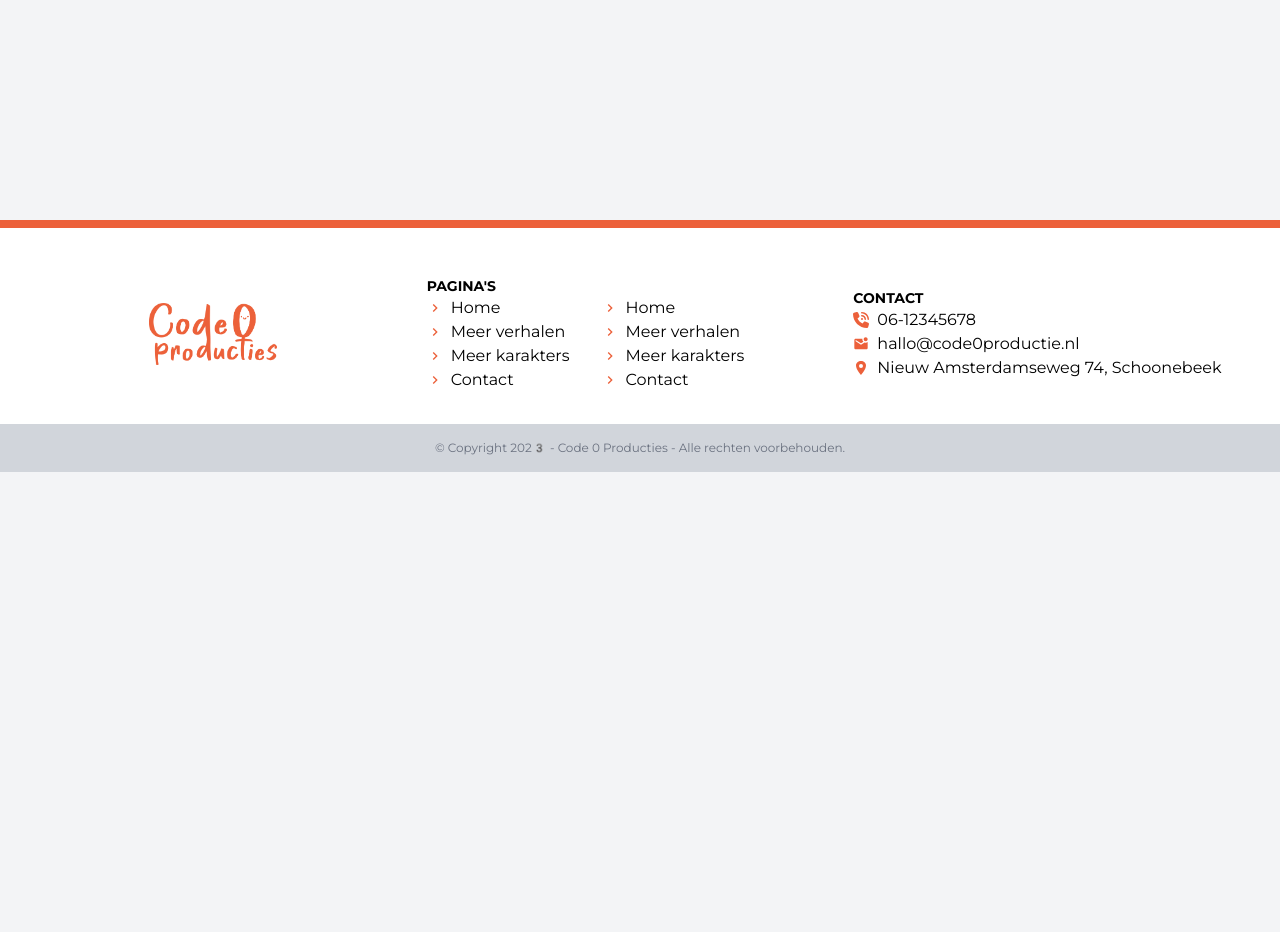
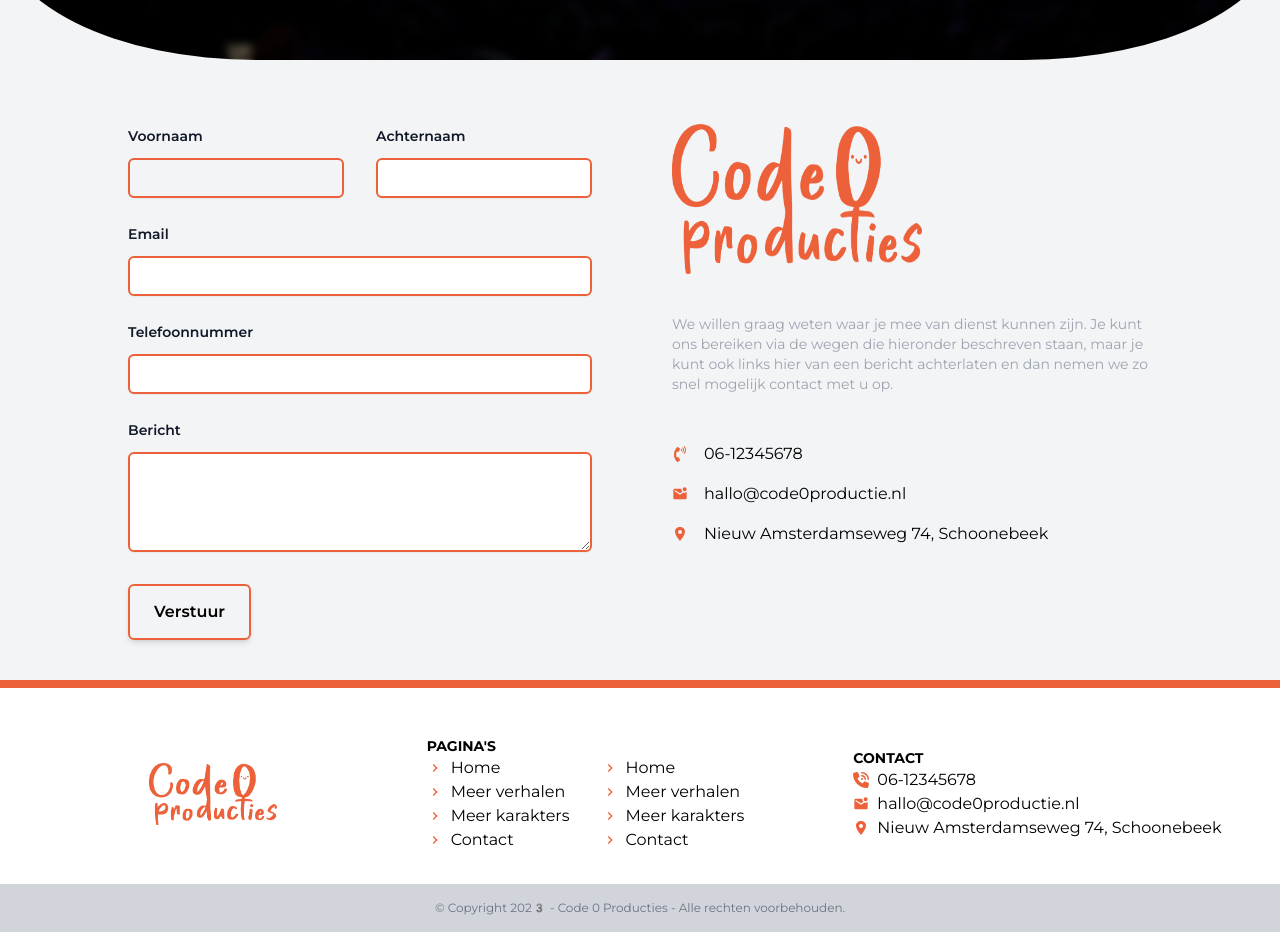
Before and after one commit to CodebyJaron/deep-dive-bit-6, a Next.js app: page /contact in a window 1280 px wide. Before the commit this address had no page. Shown: the part 660-1592 px from the top of the page. Before the commit the page ends 1132 px from the top, so only its background shows below. Built offline with nearby package versions, Linux system fonts and the light colour scheme.

Commit message:
contact done and some other changes

```diff
--- /dev/null
+++ b/src/app/contact/page.tsx
@@ -0,0 +1,27 @@
+'use client';
+
+import Carousel from '@/components/Carousel';
+import ContactForm from '@/components/sections/ContactForm';
+import ContactInfo from '@/components/sections/ContactInfo';
+
+export default function ContactPage() {
+    return (
+        <div className='min-h-full mb-10'>
+            <div className='grid justify-center'>
+                <Carousel headerText='Contact' headerSubtext='Kom in contact met ons' />
+            </div>
+
+            <div className='mt-16 lg:px-24 sm:px-12 px-6 space-y-8'>
+                <div className='grid lg:grid-cols-2 sm:grid-cols-1 gap-8'>
+                    <div>
+                        <ContactForm />
+                    </div>
+
+                    <div>
+                        <ContactInfo />
+                    </div>
+                </div>
+            </div>
+        </div>
+    );
+}
--- a/src/app/meer-verhalen/page.tsx
+++ b/src/app/meer-verhalen/page.tsx
@@ -17,13 +17,17 @@ interface Story {
 
 const stories: Story[] = [
     {
-        name: '<NAME>',
-        slogan: 'Schatkist',
+        name: 'Kapitein Kromspijker & Sophie',
+        slogan: 'Het geheim van de schatkist',
 
-        aboutHeader: 'Schatkist',
-        aboutDescription: 'Schatkist is een theaterstuk gemaakt door <NAME> en <NAME>. Het theaterst',
+        aboutHeader: 'Hoe een gewoon meisje een stoere stuurvrouw werd...',
+        aboutDescription: `
+        Als Sophie op zolder een beetje aan het rondneuzen is, komt ze een oud boek tegen. Dat is interessant! Eens kijken wat erin staat! Ze gaat op de oude kist zitten en begint te lezen. Er staat van alles geschreven in een rare taal.
+        Maar dan komt het verhaal uit het boek tot leven. Samen met Kapitein Kromspijker gaan “stuurvrouwe” Sophie op zoek naar de schat der zeeën. Zal het hun lukken om de schat af te pakken van de stinkende Kapitein Spuuglelijk in een gevaarlijk gevecht met de piraten?
+        Deze voorstelling is voor kinderen vanaf ongeveer 4 jaar.
+        `,
 
-        aboutImage: '/images/schatkist.jpg',
+        aboutImage: '/images/schatkist/schatkist.jpg',
         images: [],
     },
 ];
@@ -44,7 +48,7 @@ export default function MeerVerhalen() {
     return (
         <div className='min-h-full'>
             <div className='grid justify-center'>
-                <Carousel headerText='Kapitein Kromspijker & Sophie' headerSubtext='Het geheim van de schatkist' />
+                <Carousel headerText={story.name} headerSubtext={story.slogan} />
             </div>
 
             <div className='mt-16 lg:px-24 sm:px-12 px-6 space-y-8'>
--- /dev/null
+++ b/src/components/sections/ContactForm.tsx
@@ -0,0 +1,93 @@
+import PrimaryButton from '../common/PrimaryButton';
+
+const ContactForm = () => {
+    return (
+        <form action='#' method='POST' className='px-6 lg:px-8'>
+            <div className='mx-auto max-w-xl lg:mr-0 lg:max-w-lg'>
+                <div className='grid grid-cols-1 gap-x-8 gap-y-6 sm:grid-cols-2'>
+                    <div>
+                        <label htmlFor='first-name' className='block text-sm font-semibold leading-6 text-gray-900'>
+                            Voornaam
+                        </label>
+                        <div className='mt-2.5'>
+                            <input
+                                type='text'
+                                name='first-name'
+                                id='first-name'
+                                autoComplete='given-name'
+                                className='block w-full bg-gray-100 rounded-md px-3.5 py-2 text-gray-900 shadow-sm border-2 border-primary focus:border-[3px] sm:text-sm'
+                                style={{ outline: 'none' }}
+                            />
+                        </div>
+                    </div>
+                    <div>
+                        <label htmlFor='last-name' className='block text-sm font-semibold leading-6 text-gray-900'>
+                            Achternaam
+                        </label>
+                        <div className='mt-2.5'>
+                            <input
+                                type='text'
+                                name='last-name'
+                                id='last-name'
+                                autoComplete='family-name'
+                                className='block w-full rounded-md px-3.5 py-2 text-gray-900 shadow-sm border-2 border-primary focus:border-[3px] sm:text-sm'
+                                style={{ outline: 'none' }}
+                            />
+                        </div>
+                    </div>
+                    <div className='sm:col-span-2'>
+                        <label htmlFor='email' className='block text-sm font-semibold leading-6 text-gray-900'>
+                            Email
+                        </label>
+                        <div className='mt-2.5'>
+                            <input
+                                type='email'
+                                name='email'
+                                id='email'
+                                autoComplete='email'
+                                className='block w-full rounded-md px-3.5 py-2 text-gray-900 shadow-sm border-2 border-primary focus:border-[3px] sm:text-sm'
+                                style={{ outline: 'none' }}
+                            />
+                        </div>
+                    </div>
+                    <div className='sm:col-span-2'>
+                        <label htmlFor='phone-number' className='block text-sm font-semibold leading-6 text-gray-900'>
+                            Telefoonnummer
+                        </label>
+                        <div className='mt-2.5'>
+                            <input
+                                type='tel'
+                                name='phone-number'
+                                id='phone-number'
+                                autoComplete='tel'
+                                className='block w-full rounded-md px-3.5 py-2 text-gray-900 shadow-sm border-2 border-primary focus:border-[3px] sm:text-sm'
+                                style={{ outline: 'none' }}
+                            />
+                        </div>
+                    </div>
+                    <div className='sm:col-span-2'>
+                        <label htmlFor='message' className='block text-sm font-semibold leading-6 text-gray-900'>
+                            Bericht
+                        </label>
+                        <div className='mt-2.5'>
+                            <textarea
+                                name='message'
+                                id='message'
+                                rows={4}
+                                className='block w-full rounded-md px-3.5 py-2 text-gray-900 shadow-sm border-2 border-primary focus:border-[3px] sm:text-sm'
+                                style={{ outline: 'none' }}
+                            ></textarea>
+                        </div>
+                    </div>
+                </div>
+                <div className='mt-8 flex justify-start'>
+                    <PrimaryButton inline={true} extraClass='py-3.5 px-6'>
+                        Verstuur
+                    </PrimaryButton>
+                </div>
+            </div>
+        </form>
+    );
+};
+
+export default ContactForm;
--- /dev/null
+++ b/src/components/sections/ContactInfo.tsx
@@ -0,0 +1,41 @@
+import { FaPhoneVolume } from 'react-icons/fa';
+import { IoLocationSharp } from 'react-icons/io5';
+import { MdMarkEmailUnread } from 'react-icons/md';
+
+const ContactInfo = () => {
+    return (
+        <div className='flex-col justify-center px-4'>
+            <img src='logo.png' alt='logo' className='items-center w-[250px] h-[150px] object-fit rounded-lg' />
+
+            <p className='mt-10 text-gray-400 text-sm'>
+                We willen graag weten waar je mee van dienst kunnen zijn. Je kunt ons bereiken via de wegen die
+                hieronder beschreven staan, maar je kunt ook links hier van een bericht achterlaten en dan nemen we zo
+                snel mogelijk contact met u op.
+            </p>
+
+            <div className='flex-col mt-12 space-y-4'>
+                <div className='flex items-center gap-4 '>
+                    <FaPhoneVolume className='w-4 h-4 text-primary' />
+                    <a href='' className='hover:text-primary'>
+                        06-12345678
+                    </a>
+                </div>
+                <div className='flex items-center gap-4'>
+                    <MdMarkEmailUnread className='w-4 h-4 text-primary' />{' '}
+                    <a href='mailto:hallo@code0productie.nl' className='hover:text-primary'>
+                        hallo@code0productie.nl
+                    </a>
+                </div>
+
+                <div className='flex items-center gap-4'>
+                    <IoLocationSharp className='w-4 h-4 text-primary' />
+                    <a href='' className='hover:text-primary'>
+                        Nieuw Amsterdamseweg 74, Schoonebeek
+                    </a>
+                </div>
+            </div>
+        </div>
+    );
+};
+
+export default ContactInfo;
--- a/src/components/sections/StoryAbout.tsx
+++ b/src/components/sections/StoryAbout.tsx
@@ -14,7 +14,7 @@ const StoryAbout = ({ aboutHeader, aboutDescription, aboutImage }: props) => {
                 </div>
 
                 <div className='overflow-hidden rounded-lg bg-gray-200 shadow'>
-                    <div className='px-4 py-5 sm:p-6'></div>
+                    <img className='object-fit' src={aboutImage} alt='image' />
                 </div>
             </div>
         </div>
```
Also changed, not shown: public/images/schatkist/schatkist.jpg (added).
